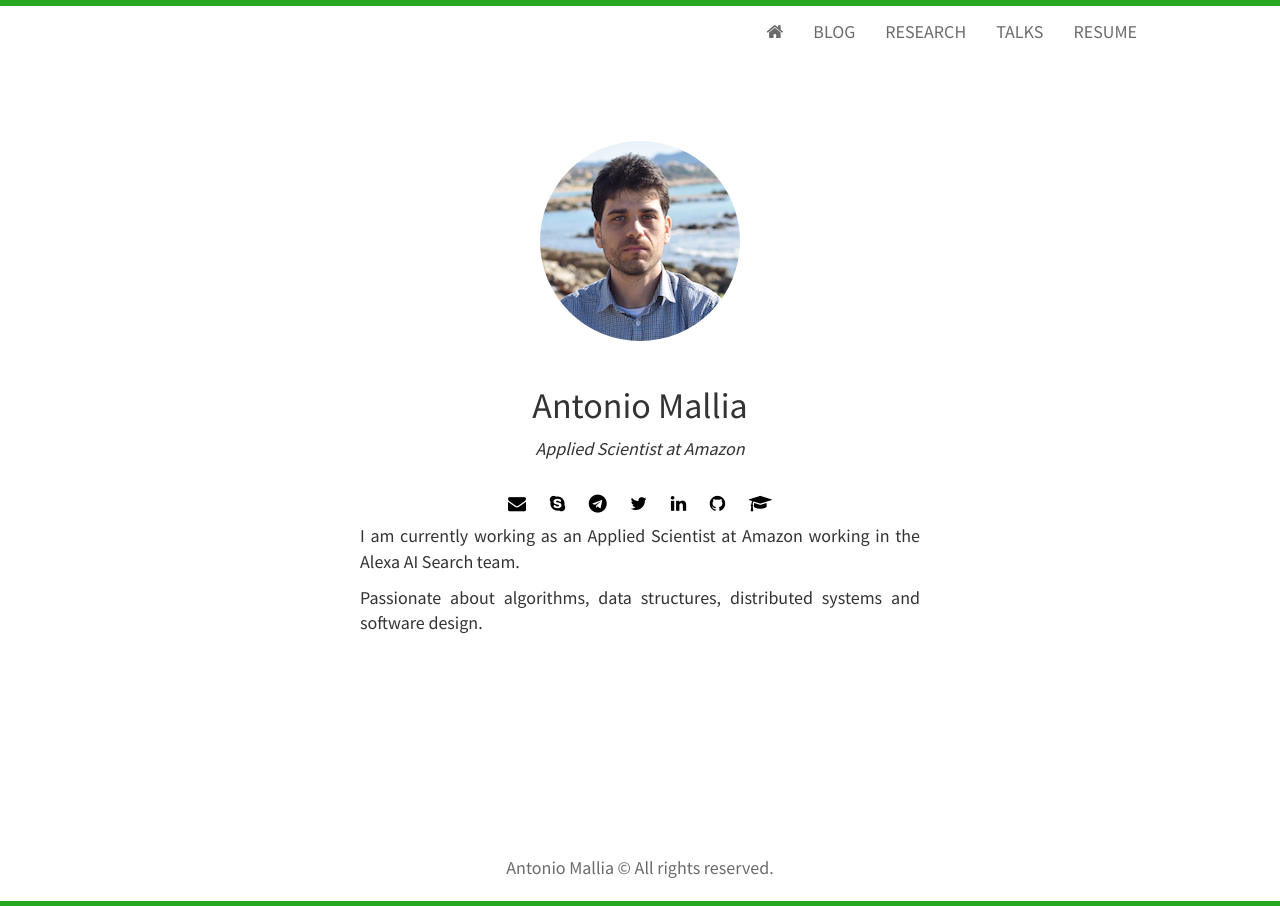
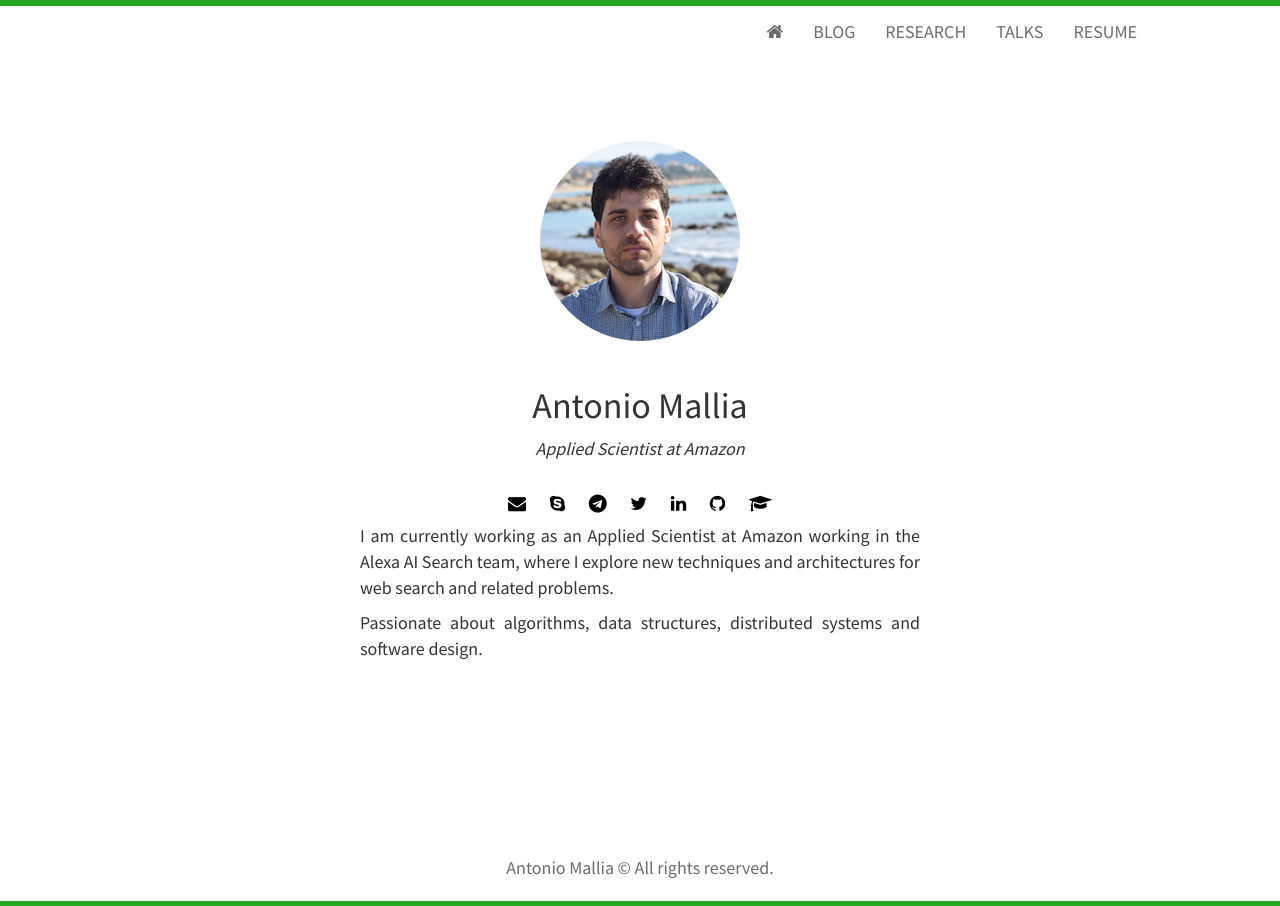
Before and after one commit to amallia/amallia.github.io, a Jekyll site: the page built from index.html, in a window 1280 px wide. Built offline with Jekyll 4.4.1, drawn with Linux system fonts in a browser that asks for light colours; nearby versions of some CDN libraries; the list of posts is cut into pages by our own code.

Commit message:
Update index.html

```diff
--- a/index.html
+++ b/index.html
@@ -13,7 +13,7 @@ layout: home
 		  <p align="center"> <em align="center">Applied Scientist at Amazon</em></p>
 		  {% include social.html %}
 		  <p align="justify">
-			  I am currently working as an Applied Scientist at Amazon working in the Alexa AI Search team.
+			  I am currently working as an Applied Scientist at Amazon working in the Alexa AI Search team, where I explore new techniques and architectures for web search and related problems.
 	  	  </p>
 <!-- 	  	  <p align="justify">
 	  	  	I am part of the <strong>Web Exploration and Search Technology Lab</strong>, led by professor <a href="http://engineering.nyu.edu/~suel/" target="blank">Torsten Suel</a>, where I explore new techniques and architectures for web search and related problems.
```
